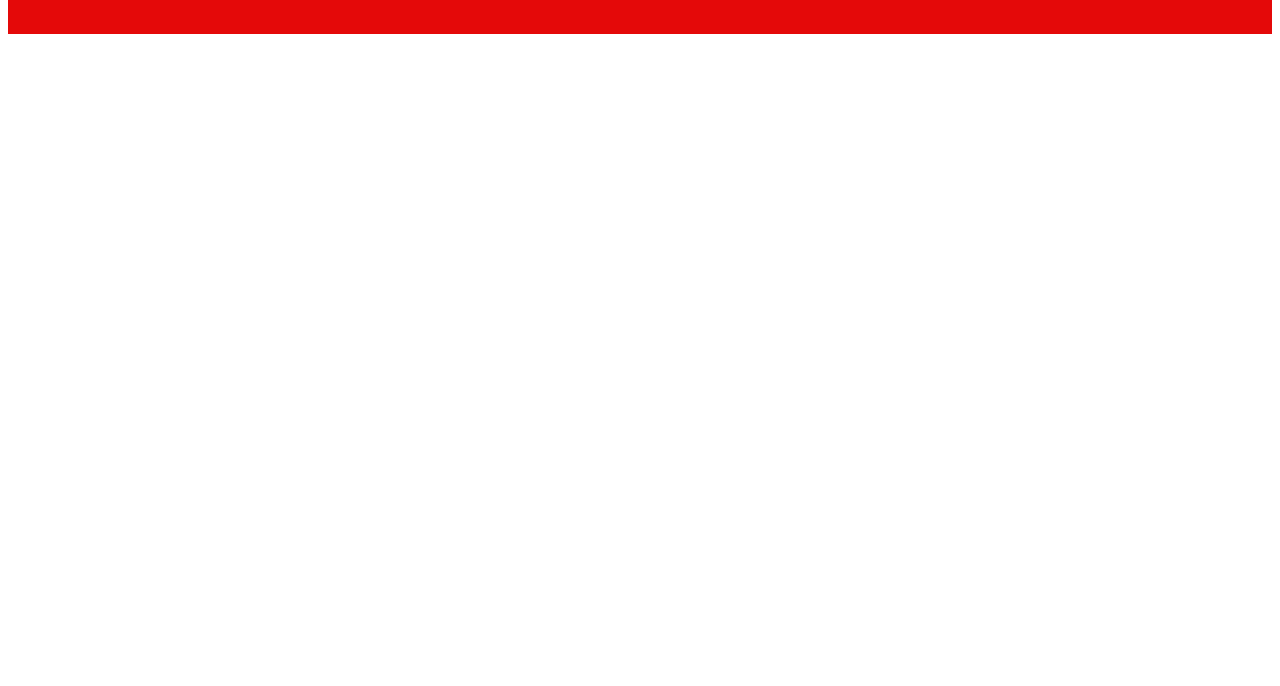
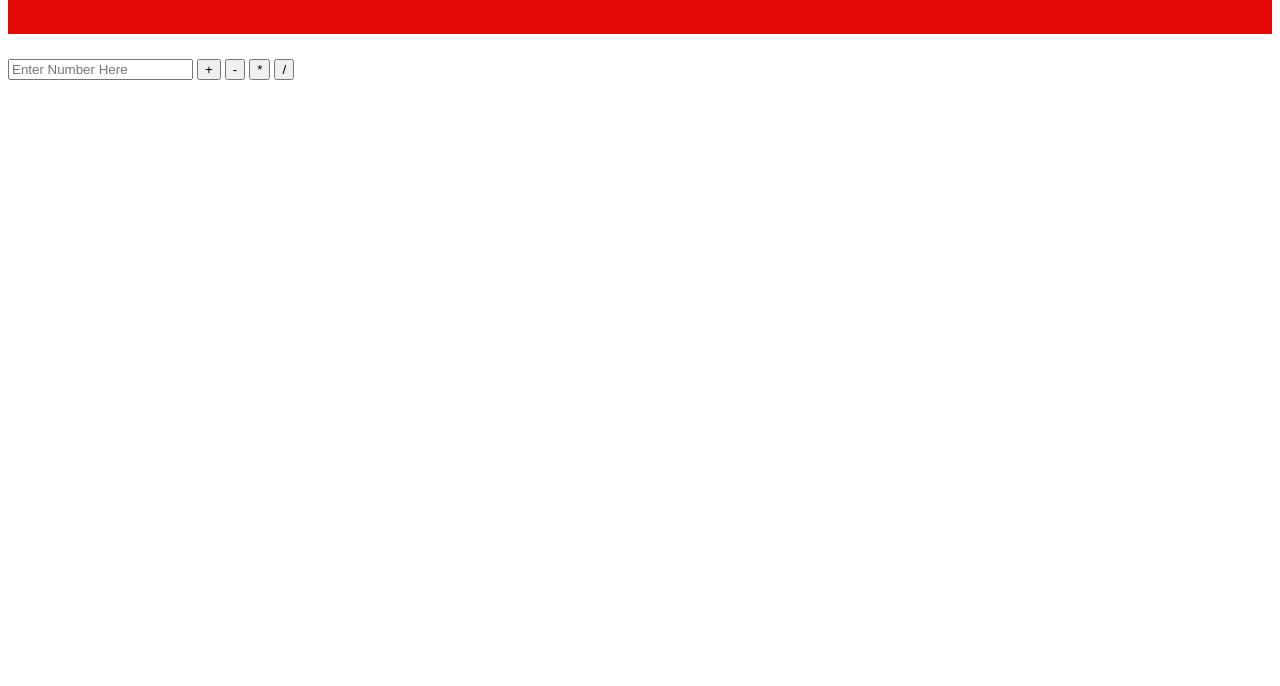
Before and after one commit to trevorks1/Server-Side-Calculator, a website: page public/index.html in a window 1280 px wide. Shown: the part 114-800 px from the top of the page. Drawn offline with Linux system fonts and the light colour scheme.

Commit message:
adding input fileds and buttons

```diff
--- a/public/index.html
+++ b/public/index.html
@@ -13,5 +13,13 @@
     <header>
       <h1>Try The Calculator</h1>
     </header>
+
+    <main>
+      <input type="number" placeholder="Enter Number Here" class="js-input1" />
+      <button class="js-btn-plus">+</button>
+      <button class="js-btn-minus">-</button>
+      <button class="js-btn-multiply">*</button>
+      <button class="js-btn-division">/</button>
+    </main>
   </body>
 </html>
--- a/server/server.js
+++ b/server/server.js
@@ -6,7 +6,7 @@ const PORT = 5000;
 const app = express();
 const history = [];
 
-// body parser, json, and express static ('server/public')
+// body parser, json, and express static ('public')
 app.use(bodyParser.urlencoded({ extended: true }));
 app.use(bodyParser.json());
 app.use(express.static('public'));
```
